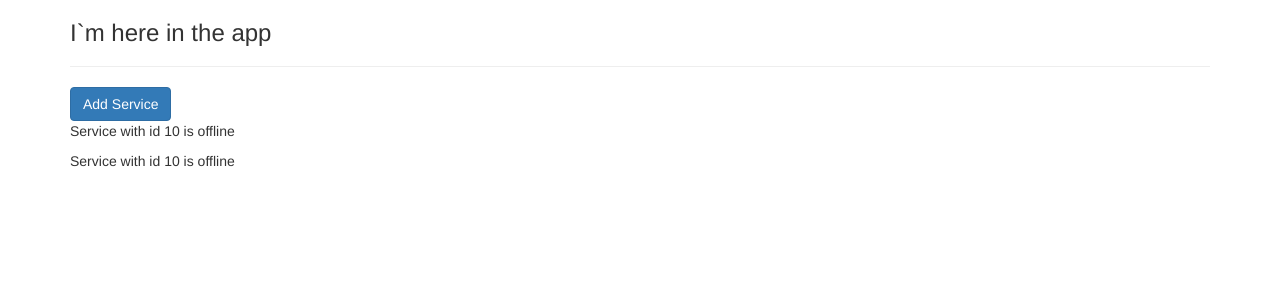
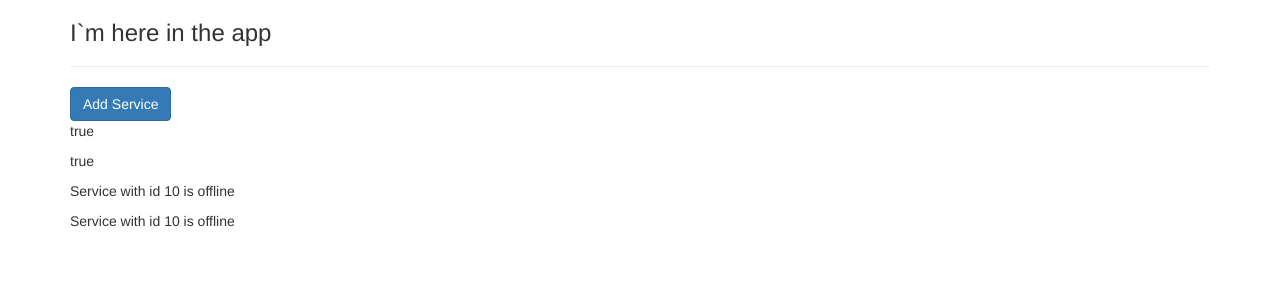
Before and after one commit to GromychAnna/test-udemi-app, an Angular app: page / in a window 1280 px wide. Shown: the top 300 px of the page. Built offline with nearby package versions, Linux system fonts and the light colour scheme.

Commit message:
[basic] Property binding VS string interpolating

```diff
--- a/src/app/servers/servers.component.html
+++ b/src/app/servers/servers.component.html
@@ -4,5 +4,9 @@
   Add Service
 </button>
 
+<!-- equals: -->
+<p>{{allowNewServer}}</p>
+<p [innerText]="allowNewServer"></p>
+
 <app-server></app-server>
 <app-server></app-server>
```
